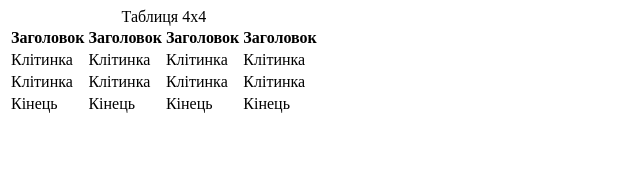
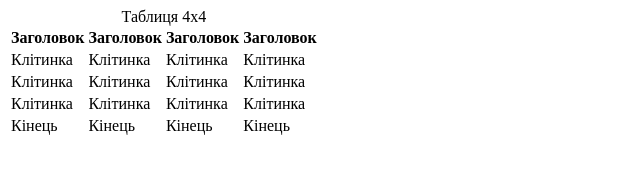
Before and after one commit to MiborFerenci/Lab3, a plain HTML site: page pages/table.html in a window 1280 px wide. Shown: the whole page, without its empty margins (0-640 px from the left). Drawn offline with Linux system fonts and the light colour scheme.

Commit message:
Update table.html

```diff
--- a/pages/table.html
+++ b/pages/table.html
@@ -38,6 +38,12 @@
                 <td>Клітинка</td>
                 <td>Клітинка</td>
             </tr>
+            <tr>
+                <td>Клітинка</td>
+                <td>Клітинка</td>
+                <td>Клітинка</td>
+                <td>Клітинка</td>
+            </tr>
         </tbody>
         <!--/Body of the table-->
 
```
